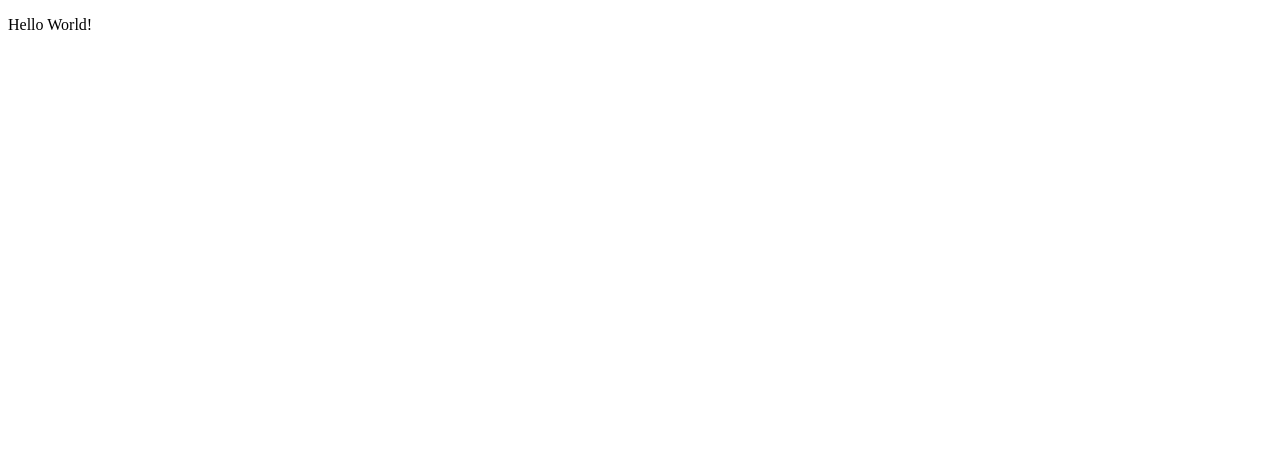
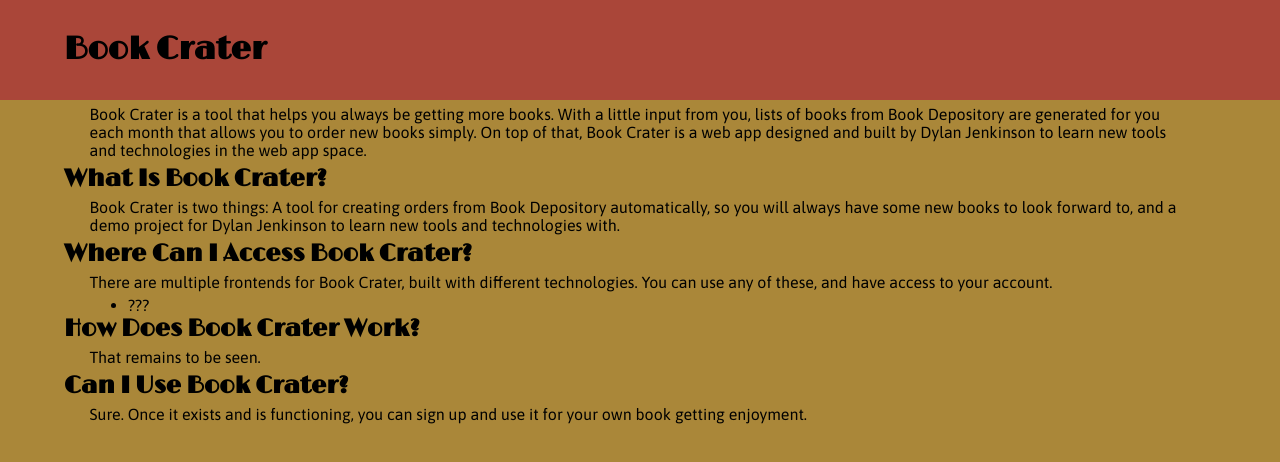
Before and after one commit to froomzy/book-crater-overview, a plain HTML site: page index.html in a window 1280 px wide. Drawn offline with nearby package versions, Linux system fonts and the light colour scheme.

Commit message:
Added some words to the overview page.

```diff
--- a/index.html
+++ b/index.html
@@ -1,9 +1,43 @@
 <!DOCTYPE html>
 <html>
 <head>
-	<title>Book Crater Overview</title>
+    <title>Book Crater Overview</title>
+    <link href="https://fonts.googleapis.com/css?family=Asap|Limelight" rel="stylesheet">
+    <link href="static/app.css" rel="stylesheet">
 </head>
 <body>
-<p>Hello World!</p>
+<div class="header">
+    <h1>Book Crater</h1>
+</div>
+<p>
+    Book Crater is a tool that helps you always be getting more books. With a little input from you, lists of books from
+    Book Depository are generated for you each month that allows you to order new books simply. On top of that, Book
+    Crater is a web app designed and built by Dylan Jenkinson to learn new tools and technologies in the web app space.
+</p>
+
+<h2>What Is Book Crater?</h2>
+<p>
+    Book Crater is two things: A tool for creating orders from Book Depository automatically, so you will always have
+    some new books to look forward to, and a demo project for Dylan Jenkinson to learn new tools and technologies with.
+</p>
+
+<h2>Where Can I Access Book Crater?</h2>
+<p>
+    There are multiple frontends for Book Crater, built with different technologies. You can use any of these, and have
+    access to your account.
+</p>
+<ul>
+    <li>???</li>
+</ul>
+
+<h2>How Does Book Crater Work?</h2>
+<p>
+    That remains to be seen.
+</p>
+
+<h2>Can I Use Book Crater?</h2>
+<p>
+    Sure. Once it exists and is functioning, you can sign up and use it for your own book getting enjoyment.
+</p>
 </body>
 </html>
--- /dev/null
+++ b/static/app.css
@@ -0,0 +1,35 @@
+* {
+    font-family: "Asap", sans-serif;
+    background-color: #AA8739;
+    margin: 0;
+    padding: 0;
+}
+
+h1, h2 {
+    font-family: 'Limelight', cursive;
+    margin-left: 5%;
+    margin-bottom: 5px;
+}
+
+p {
+    margin-left: 7%;
+    margin-right: 7%;
+    margin-top: 5px;
+    margin-bottom: 5px;
+}
+
+.header > * {
+    background-color: #AA4639;
+    padding-top: 30px;
+}
+
+.header {
+    background-color: #AA4639;
+    margin-bottom: 5px;
+    width: 100%;
+    min-height: 100px;
+}
+
+ul, ol {
+    margin-left: 10%;
+}
```
